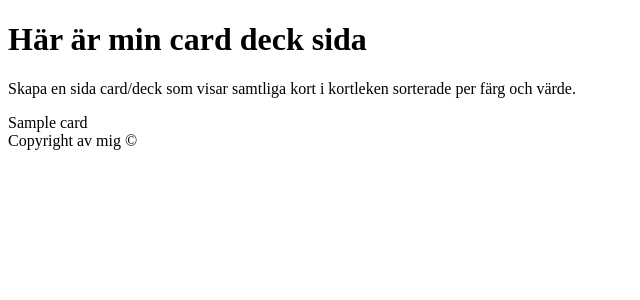
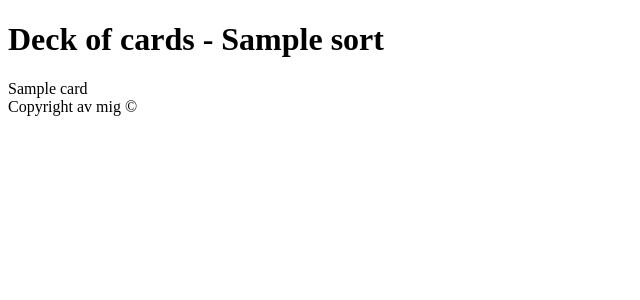
Before and after one commit to KristofferOhlund/mvc, a Symfony app: template templates/cards/card_deck.html.twig in a window 1280 px wide. Shown: the part 240-540 px from the top of the page, without its empty margins (0-640 px from the left). Run offline with Twig, Linux system fonts and the light colour scheme; the template is opened without the code that fills it: most values are stand-ins (such as "Sample title", 1, 10 or a date in 2020); some libraries are stand-ins or nearby versions.

Commit message:
Show if deck of cards is sorted or not

```diff
--- a/templates/cards/card_deck.html.twig
+++ b/templates/cards/card_deck.html.twig
@@ -4,12 +4,8 @@
 
 {% block main %}
 <h1>
-	Här är min card deck sida
-
+	Deck of cards - {{ sort }}
 </h1>
-<p>
-    Skapa en sida card/deck som visar samtliga kort i kortleken sorterade per färg och värde.
-</p>
 <div class="card-container">
     {% for card in cards %}
     <span class="card"> {{ card }}</span>
```
